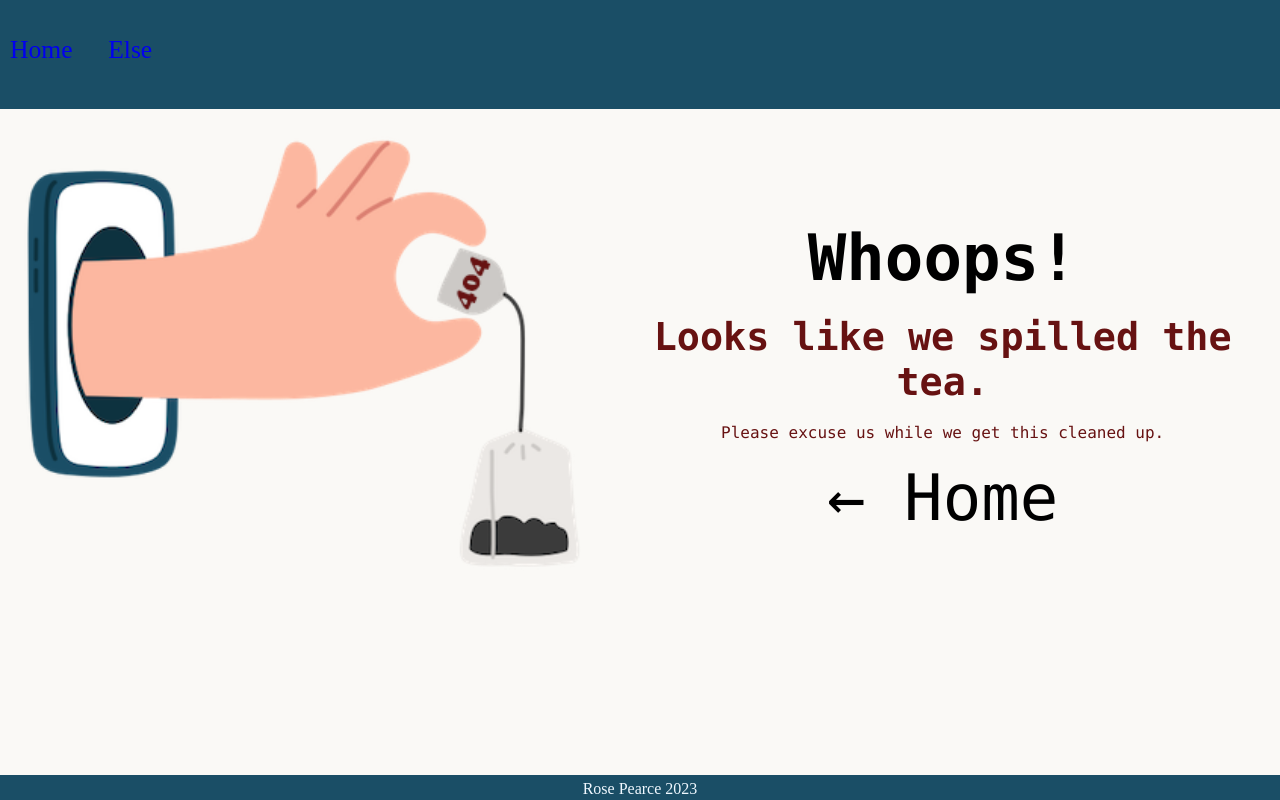
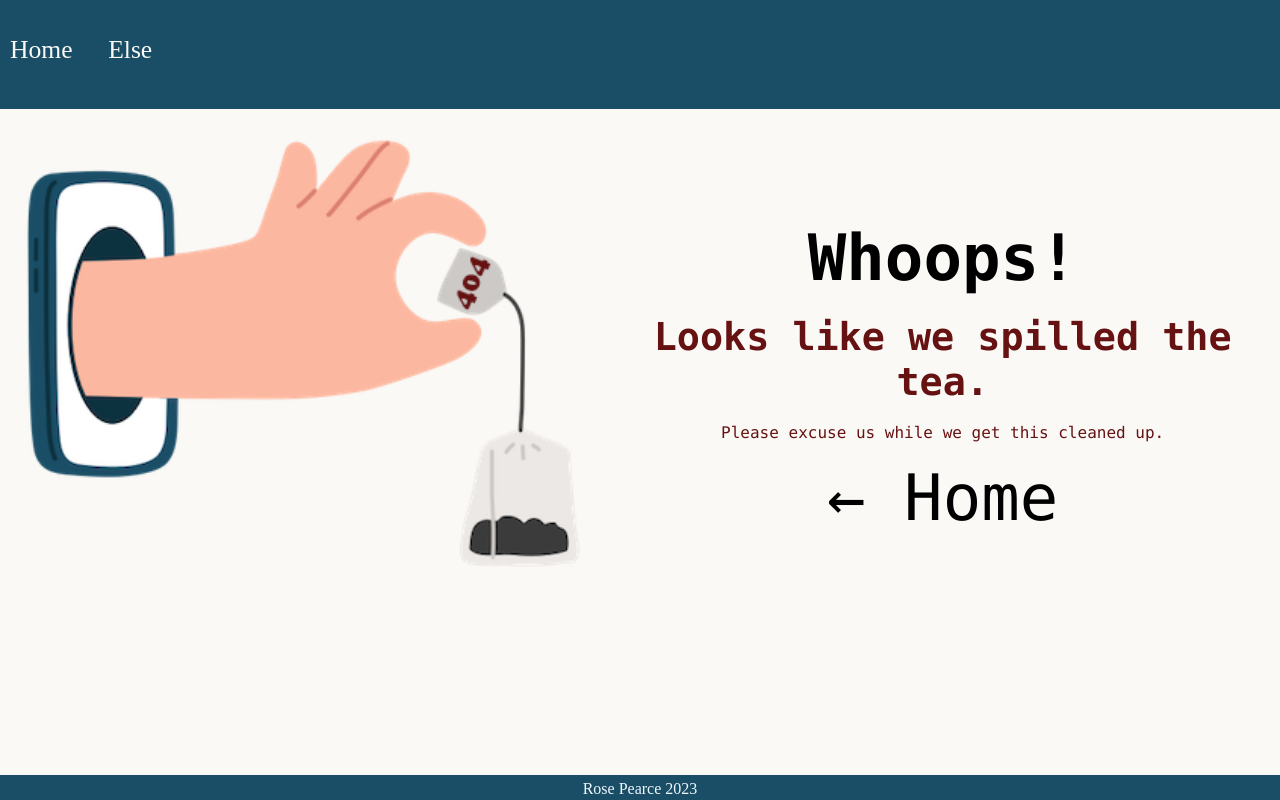
Before and after one commit to pearcevr/404Styles, a plain HTML site: page index.html in a window 1280 px wide. Drawn offline with Linux system fonts and the light colour scheme.

Commit message:
Update style.css

```diff
--- a/style.css
+++ b/style.css
@@ -7,6 +7,7 @@ div, h1, h2, h3, h4, h5, h6, p {
 }
 a{
     text-decoration: none;
+    color:#FAF9F6;
 }
 a:hover {
     text-decoration: underline;
```
